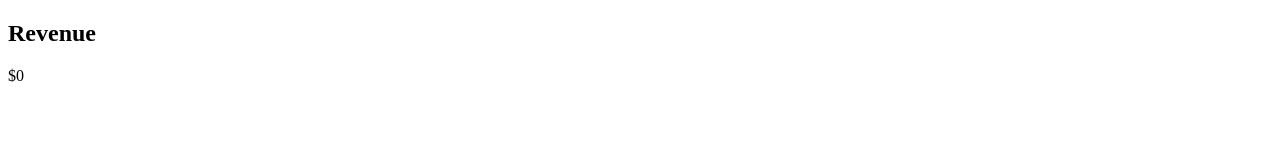
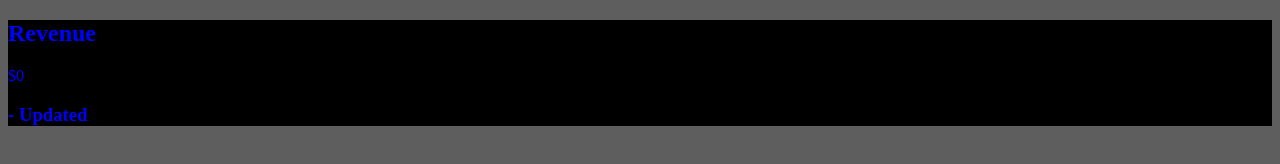
Before and after one commit to dc-333-usf/codingChallenge12, a plain HTML site: page index.html in a window 1280 px wide. Drawn offline with Linux system fonts and the light colour scheme.

Commit message:
Task 2 - Updated Metric Cards via Array Conversion

```diff
--- a/cc_12.js
+++ b/cc_12.js
@@ -8,3 +8,12 @@ metricCard.innerHTML = `
     <h2>Revenue</h2>
     <p>$0</p>`; //use the innerHTML method to add content to the div element. Use innerHTML and not textContent because this method can interpret html tags
 dashboard.appendChild(metricCard); //use the appendChild method to add the metricCard div element as a child of the dashboard div element
+
+//Task 2: updating dashboard metrics.
+const allMetricCards = document.querySelectorAll(".metric-card"); //search the html document for all instances of an element with the "metric-card" class and store them
+const arrayMetricCards = [...allMetricCards]; //use the spread operator to create an array of all the instances and store it. The previous line of code can be used here instead of the variable
+arrayMetricCards.forEach(n => { //use the forEach method on the array to modify each instance. In this case, we only have one instance of the class, so this will be the only thing it changes
+    n.style.backgroundColor = "black"; //set the background color of the div element to black
+    n.style.color = "blue"; //set the text color of the div element to blue
+    n.innerHTML += "<h3>- Updated</h3>"; //add the word updated to the div element as a heading
+});
--- a/index.html
+++ b/index.html
@@ -5,7 +5,7 @@
     <meta name="viewport" content="width=device-width, initial-scale=1.0">
     <title>Document</title>
 </head>
-<body>
+<body style = "background-color: rgb(94, 94, 94);">
     <div id="dashboard"></div>
     <script src="cc_12.js"></script>
 </body>
```
